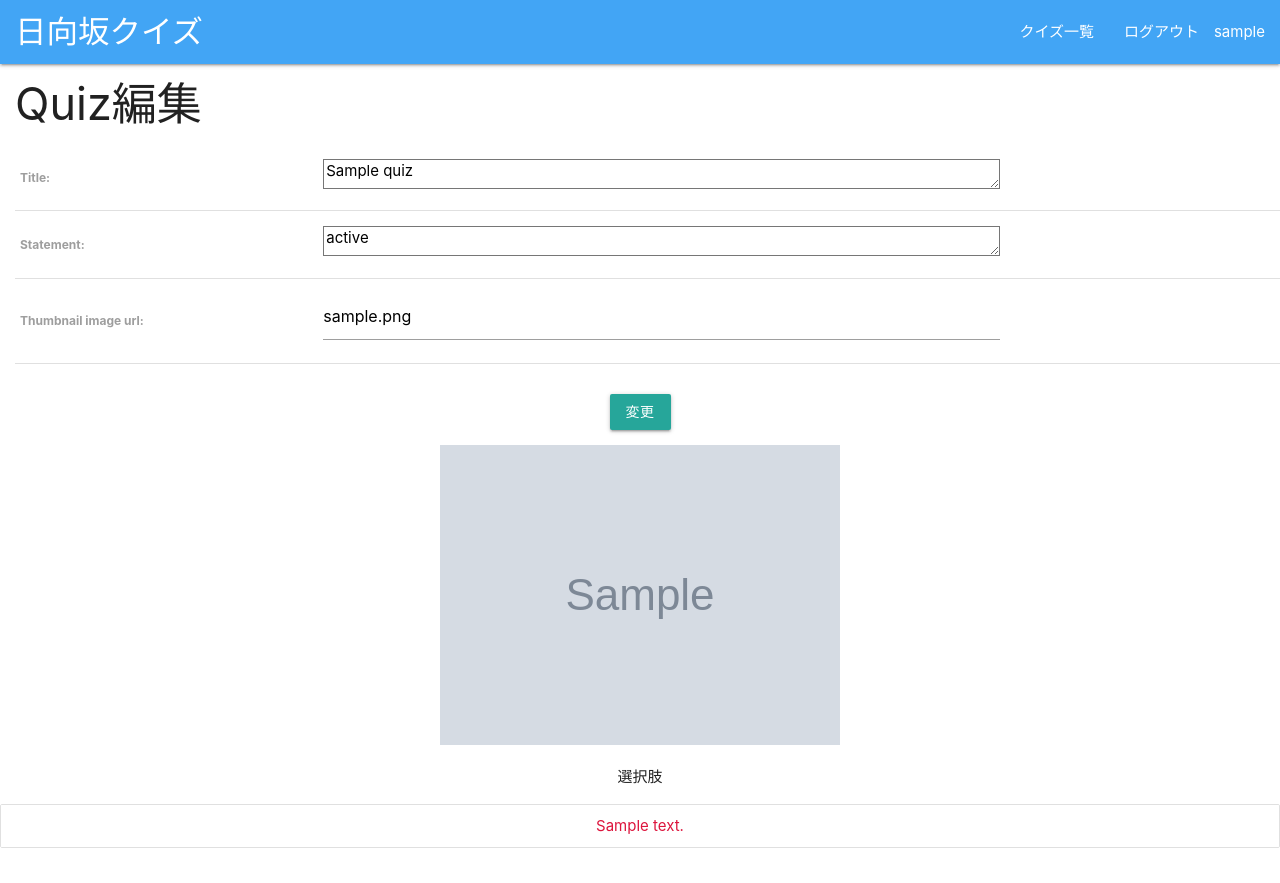
After one commit to soya111/hinata_quiz, a Django app: page /quiz/1/edit/ in a window 1280 px wide. The commit adds this page. Run offline with Django 3.2, Linux system fonts and the light colour scheme; a user stored in the database is signed in; tables that the repository leaves empty hold one stand-in row (values such as "Sample post"); grey boxes marked "Sample" are stand-in pictures.

```diff
--- /dev/null
+++ b/api/forms.py
@@ -0,0 +1,8 @@
+from django.forms import ModelForm
+from .models import Quiz
+
+
+class QuizForm(ModelForm):
+    class Meta:
+        model = Quiz
+        fields = ['title', 'statement', 'thumbnail_image_url']
--- a/api/models.py
+++ b/api/models.py
@@ -15,7 +15,7 @@ class Quiz(models.Model):
         return self.statement
 
     def get_choices(self):
-        return Choice.objects.filter(quiz_id=self.id).all()
+        return Choice.objects.filter(quiz_id=self.id).all().order_by('?')
 
 
 class Choice(models.Model):
--- /dev/null
+++ b/api/templates/api/layout.html
@@ -0,0 +1,43 @@
+<!DOCTYPE html>
+<html lang="en">
+<head>
+    <meta charset="UTF-8">
+    <meta name="viewport" content="width=device-width, initial-scale=1.0">
+    <link href="https://fonts.googleapis.com/icon?family=Material+Icons" rel="stylesheet">
+    <link rel="stylesheet" href="https://cdnjs.cloudflare.com/ajax/libs/materialize/1.0.0/css/materialize.min.css">
+    <title>{% block title %}{% endblock %}</title>
+</head>
+<body>
+    <header>
+        <nav class="blue lighten-1">
+            <div class="nav-wrapper">
+                <a href="/" class="brand-logo">日向坂クイズ</a>
+                <ul id="nav-mobile" class="right hide-on-med-and-down">
+                    <li><a href="{% url 'quiz-list' %}">クイズ一覧</a></li>
+                    {% if user.is_authenticated %}
+                    <li><a href="{% url 'logout' %}">ログアウト</a></li>
+                    {% else %}
+                    <li><a href="{% url 'login' %}">ログイン</a></li>
+                    <li><a href="{% url 'signup' %}">ユーザー登録</a></li>
+                    {% endif %}
+                    <li>{{user}}</li>
+                </ul>
+            </div>
+        </nav>
+    </header>
+    <main>
+        <h1>{% block h1 %}{% endblock %}</h1>
+        {% block content %}{% endblock %}
+    </main>
+    <script src="https://cdnjs.cloudflare.com/ajax/libs/materialize/1.0.0/js/materialize.min.js"></script>
+    <style>
+        nav{
+            padding: 0 1rem;
+        }
+        h1{
+            font-size: 3rem;
+            margin: 1rem;
+        }
+    </style>
+</body>
+</html>
--- /dev/null
+++ b/api/templates/api/quiz_edit.html
@@ -0,0 +1,35 @@
+{% extends 'api/layout.html' %}
+
+{% block title %}Quiz{% endblock %}
+{% block h1 %}Quiz編集{% endblock %}
+
+{% block content %}
+<div class="row center-align">
+
+    <form action="{% url 'quiz-edit' quiz.id %}" method="post">
+        {% csrf_token %}
+        <table class="table" style="margin: 1rem;">
+            {{form.as_table}}
+        </table>
+        <button type="submit" class="waves-effect waves-light btn" style="margin: 1rem;">変更</button>
+    </form>
+    <img src="{{quiz.thumbnail_image_url}}" alt="">
+    <p>選択肢</p>
+    <ul class="collection">
+        {% for choice in quiz.get_choices %}
+            <li
+                {% if choice.is_correct %}
+                style="color:crimson"
+                {% endif %}
+                class="collection-item"
+            >{{ choice.text }}</li>
+        {% endfor %}
+    </ul>
+</div>
+<style>
+textarea, input {
+    height: 2rem;
+    max-width: 70%;
+}
+</style>
+{% endblock %}
--- a/api/urls.py
+++ b/api/urls.py
@@ -1,13 +1,16 @@
 from django.urls import path
 
 from . import views, main, web
-from .web import QuizListView
+from .web import QuizListView, QuizDetailView, SignUpView
 
 urlpatterns = [
-    # path('', views.index, name='callback'),
     path('api/', main.index, name='main_index'),
+    path('', QuizListView.as_view(), name='quiz-list'),
     path('quiz/', QuizListView.as_view(), name='quiz-list'),
-    # path('web/', web.index, name='quiz-list'),
+    path('quiz/add', QuizListView.as_view(), name='quiz-add'),
+    path('quiz/<int:pk>/', QuizDetailView.as_view(), name='quiz-detail'),
+    path('quiz/<int:id>/edit/', web.edit, name='quiz-edit'),
+    path('signup/', SignUpView.as_view(), name='signup'),
     path('show_linebot_log/', views.show_linebot_log, name='show_linebot_log'),
     path('show_debug_log/', views.show_debug_log, name='show_debug_log'),
 ]
--- a/api/web.py
+++ b/api/web.py
@@ -1,7 +1,15 @@
 from .models import Quiz, Choice
+from .forms import QuizForm
 from django.views.decorators.csrf import csrf_exempt
 from django.views.generic.list import ListView
-from django.http import HttpResponse
+from django.views.generic.detail import DetailView
+from django.views.generic.edit import UpdateView
+from django.views.generic import CreateView
+from django.contrib.auth.forms import UserCreationForm
+from django.contrib.auth.decorators import login_required
+from django.shortcuts import render
+from django.http import HttpResponse, HttpResponseRedirect
+from django.urls import reverse_lazy, reverse
 
 
 # @csrf_exempt
@@ -11,12 +19,60 @@ from django.http import HttpResponse
 
 #     return HttpResponse(quiz[0].user.username)
 
+class SignUpView(CreateView):
+    form_class = UserCreationForm
+    success_url = reverse_lazy('login')
+    template_name = 'api/signup.html'
+
 
 class QuizListView(ListView):
 
     model = Quiz
     pagenate_by = 10
 
+    # def get_context_data(self, **kwargs):
+    #     context = super().get_context_data(**kwargs)
+    #     return context
+
+    def get_queryset(self):
+        queryset = super(QuizListView, self).get_queryset()
+        return queryset.filter(is_approved=True)
+
+
+class QuizDetailView(DetailView):
+
+    model = Quiz
+
     def get_context_data(self, **kwargs):
         context = super().get_context_data(**kwargs)
         return context
+
+
+def edit(request, id):
+    quiz = Quiz.objects.get(id=id)
+    if quiz.user != request.user:
+        return HttpResponse("権限がありません", status=403)
+
+    if request.method == "GET":
+        template_name = 'api/quiz_edit.html'
+        context = {
+            'quiz': quiz,
+            'form': QuizForm(instance=quiz)
+        }
+        return render(request, template_name, context)
+
+    elif request.method == "POST":
+        quiz.title = request.POST['title']
+        quiz.statement = request.POST['statement']
+        quiz.thumbnail_image_url = request.POST['thumbnail_image_url']
+        quiz.save()
+        # if form.is_valid():
+        #     form.save()
+        return HttpResponseRedirect(reverse('quiz-detail', args=[id]))
+
+        # class QuizUpdateView(UpdateView):
+
+        #     model = Quiz
+
+        #     fields = ['title', 'statement', 'thumbnail_image_url']
+        #     template_name = 'api/quiz_edit.html'
--- a/hinata_quiz/settings.py
+++ b/hinata_quiz/settings.py
@@ -58,7 +58,7 @@ ROOT_URLCONF = 'hinata_quiz.urls'
 TEMPLATES = [
     {
         'BACKEND': 'django.template.backends.django.DjangoTemplates',
-        'DIRS': [],
+        'DIRS': ['./templates'],
         'APP_DIRS': True,
         'OPTIONS': {
             'context_processors': [
@@ -136,6 +136,8 @@ else:
         filemode='a'
     )
 
+LOGIN_REDIRECT_URL = '/'
+
 
 try:
     from .local_settings import *
--- a/hinata_quiz/urls.py
+++ b/hinata_quiz/urls.py
@@ -17,6 +17,7 @@ from django.contrib import admin
 from django.urls import path, include
 
 urlpatterns = [
+    path('', include('django.contrib.auth.urls')),
     path('', include('api.urls')),
     path('admin/', admin.site.urls),
 ]
--- /dev/null
+++ b/templates/registration/logged_out.html
@@ -0,0 +1,2 @@
+<p>ログアウトしました。</p>
+<a href="{% url 'quiz-list' %}">クイズ一覧</a>
```
Also changed, not shown: api/templates/api/quiz_detail.html (added, +23 -0 lines), api/templates/api/quiz_list.html (+26 -5 lines), api/templates/api/signup.html (added, +8 -0 lines), templates/registration/login.html (added, +29 -0 lines).
